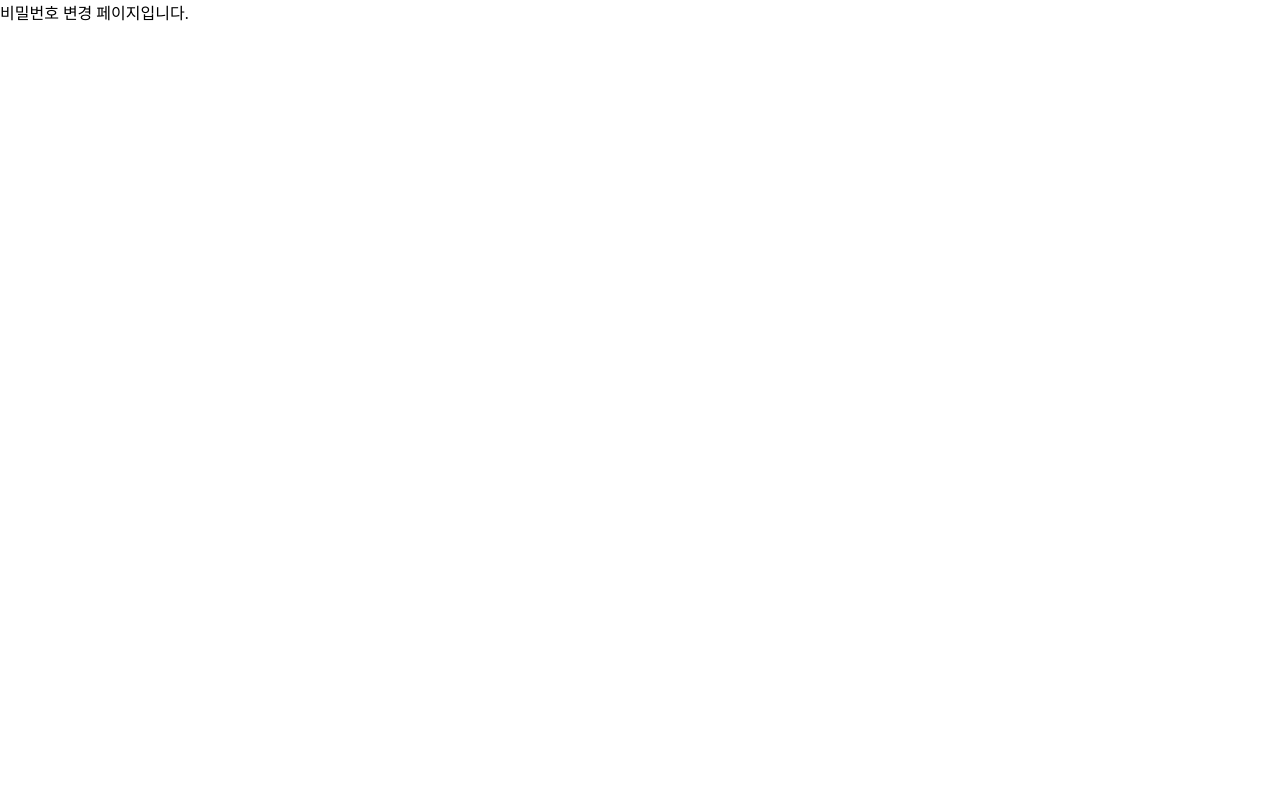
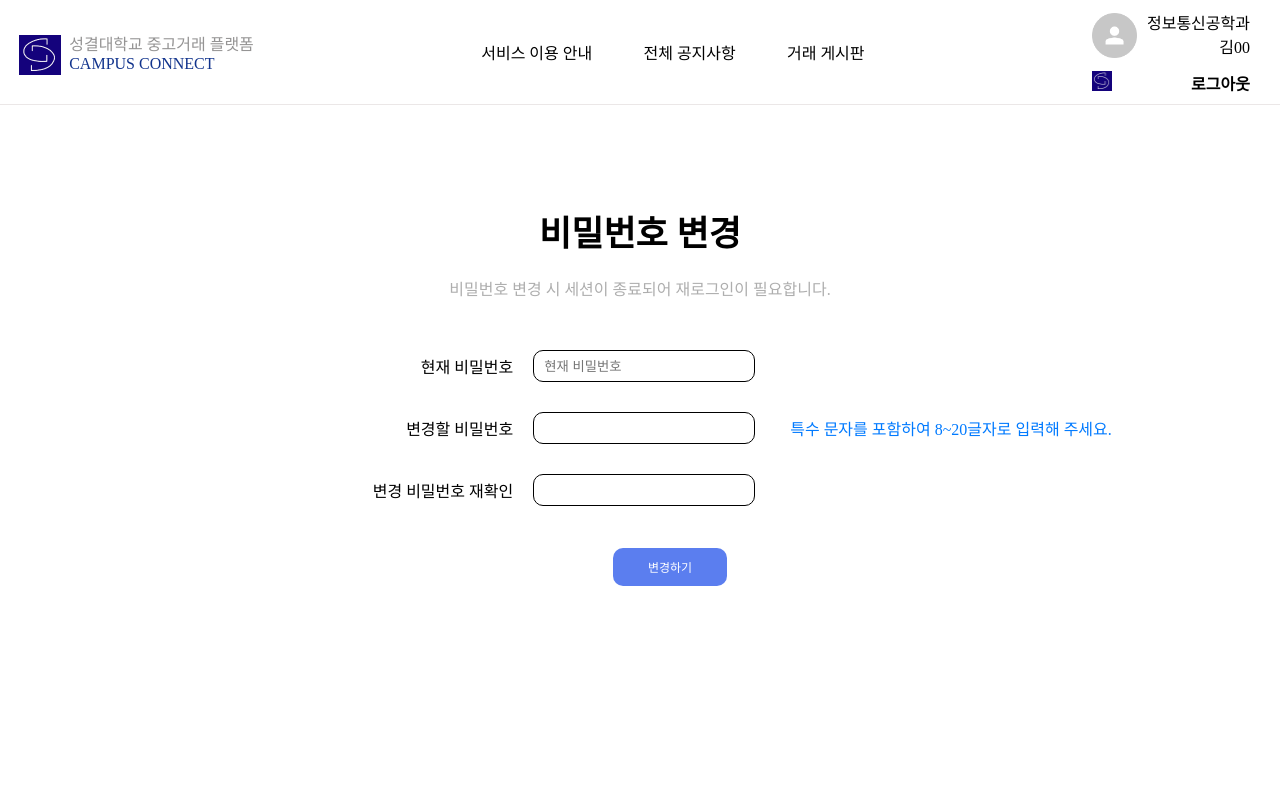
Before and after one commit to Campus-Connect-Team/frontend, a React (Vite) app in the folder campusconnect/: page /editpassword in a window 1280 px wide. Shown: the top 800 px of the page. Built offline with nearby package versions, Linux system fonts and the light colour scheme; the HTML template or start-up script is replaced by a standard one.

Commit message:
비밀번호 변경 페이지 퍼블리싱

```diff
--- a/campusconnect/src/App.jsx
+++ b/campusconnect/src/App.jsx
@@ -6,6 +6,7 @@ import AssignBoardPage from './pages/AssignBoardPage';
 import BoardDetailPage from './pages/BoardDetailPage';
 import BoardPage from './pages/BoardPage';
 import EditMyPage from './pages/EditMyPage';
+import EditMyPageComplete from './pages/EditMyPageComplete';
 import FindPasswordPage from './pages/FindPasswordPage';
 import MyPage from './pages/MyPage';
 import EditPassword from './pages/EditPassword';
@@ -26,6 +27,7 @@ function App() {
         <Route path="boarddetail" element={<BoardDetailPage />} />
         <Route path="/board" element={<BoardPage />} />
         <Route path="/editmypage" element={<EditMyPage />} />
+        <Route path="/editmypagecomplete" element={<EditMyPageComplete />} />
         <Route path="/findpassword" element={<FindPasswordPage />} />
         <Route path="/mypage" element={<MyPage />} />
         <Route path="/editpassword" element={<EditPassword />} />
--- /dev/null
+++ b/campusconnect/src/components/editPassword/EditPassWordTitle.jsx
@@ -0,0 +1,29 @@
+import React from 'react';
+import styled from 'styled-components';
+
+const EditPassWordTitle = () => {
+  return (
+    <StyledWrapper>
+      <div className="title">비밀번호 변경</div>
+      <div className="description">비밀번호 변경 시 세션이 종료되어 재로그인이 필요합니다.</div>
+    </StyledWrapper>
+  );
+};
+
+export default EditPassWordTitle;
+
+const StyledWrapper = styled.div`
+  .title {
+    font-size: 35px;
+    font-weight: bold;
+    display: flex;
+    justify-content: center;
+    margin-bottom: 20px;
+  }
+
+  .description {
+    text-align: center;
+    color: #aeaeae;
+    margin-bottom: 50px;
+  }
+`;
--- /dev/null
+++ b/campusconnect/src/components/editPassword/EditPasswordForm.jsx
@@ -0,0 +1,158 @@
+import React, { useState } from 'react';
+import styled from 'styled-components';
+import { useNavigate } from 'react-router-dom';
+
+const EditPasswordForm = () => {
+  const navigate = useNavigate();
+  const [currentPassword, setCurrentPassword] = useState('');
+  const [newPassword, setNewPassword] = useState('');
+  const [confirmPassword, setConfirmPassword] = useState('');
+  const [isCurrentPasswordValid, setIsCurrentPasswordValid] = useState(false);
+  const [isNewPasswordValid, setIsNewPasswordValid] = useState(false);
+  const [isConfirmPasswordValid, setIsConfirmPasswordValid] = useState(false);
+
+  const validatePassword = (password) => {
+    const containsSpecialChar = /[ `!@#$%^&*()_+\-=[\]{};':"\\|,.<>/?~]/;
+    return containsSpecialChar.test(password) && password.length >= 8 && password.length <= 20;
+  };
+
+  const handleCurrentPasswordChange = (event) => {
+    const value = event.target.value;
+    setCurrentPassword(value);
+    setIsCurrentPasswordValid(value === '1111aaaa!');
+  };
+
+  const handleNewPasswordChange = (event) => {
+    const value = event.target.value;
+    setNewPassword(value);
+    setIsNewPasswordValid(validatePassword(value));
+  };
+
+  const handleConfirmPasswordChange = (event) => {
+    const value = event.target.value;
+    setConfirmPassword(value);
+    setIsConfirmPasswordValid(value === newPassword);
+  };
+
+  const handleSubmit = () => {
+    if (isCurrentPasswordValid && isConfirmPasswordValid) {
+      navigate('/editpasswordcomplete');
+    } else {
+      alert('입력 오류가 있습니다. 다시 확인해주세요.');
+    }
+  };
+
+  return (
+    <StyledWrapper>
+      <form onSubmit={(e) => e.preventDefault()}>
+        <div className="input-wrapper">
+          <div className="label">현재 비밀번호</div>
+          <input
+            type="password"
+            placeholder="현재 비밀번호"
+            value={currentPassword}
+            onChange={handleCurrentPasswordChange}
+          />
+        </div>
+        {currentPassword && (isCurrentPasswordValid ? (
+          <div className="collect">현재 비밀번호와 일치합니다.</div>
+        ) : (
+          <div className="waring">현재 비밀번호가 일치하지 않습니다.</div>
+        ))}
+        <div className="input-wrapper">
+          <div className="label">변경할 비밀번호</div>
+          <input
+            type="password"
+            value={newPassword}
+            onChange={handleNewPasswordChange}
+          />
+          <div className="pw-warning">특수 문자를 포함하여 8~20글자로 입력해 주세요.</div>
+        </div>
+        <div className="input-wrapper">
+          <div className="label">변경 비밀번호 재확인</div>
+          <input
+            type="password"
+            value={confirmPassword}
+            onChange={handleConfirmPasswordChange}
+          />
+        </div>
+        {confirmPassword && (isConfirmPasswordValid ? (
+          <div className="collect">변경 비밀번호와 일치합니다.</div>
+        ) : (
+          <div className="waring">변경 비밀번호와 일치하지 않습니다.</div>
+        ))}
+      </form>
+      <div className="change-btn" onClick={handleSubmit}>
+        <span>변경하기</span>
+      </div>
+    </StyledWrapper>
+  );
+};
+
+export default EditPasswordForm;
+
+const StyledWrapper = styled.div`
+  display: flex;
+  flex-direction: column;
+  align-items: center;
+  padding-left: 150px;
+
+  .input-wrapper {
+    display: flex;
+    margin-bottom: 30px;
+    align-items: center;
+    width: 100%;
+
+    > input {
+      height: 30px;
+      width: 200px;
+      border-radius: 10px;
+      padding: 0 10px;
+      border: 1px solid black;
+    }
+
+    .label {
+      text-align: end;
+      width: 160px;
+      margin-right: 20px;
+    }
+
+    > div {
+      margin-left: 35px;
+    }
+
+    .pw-warning {
+      color: #007aff;
+    }
+  }
+
+  .collect {
+    color: green;
+    padding-left: 220px;
+    font-size: 12px;
+    margin-bottom: 20px;
+    margin-top: -20px;
+  }
+
+  .waring {
+    color: red;
+    padding-left: 220px;
+    font-size: 12px;
+    margin-bottom: 20px;
+    margin-top: -20px;
+  }
+
+  .change-btn {
+    margin-top: 12px;
+    display: flex;
+    margin-bottom: 20px;
+    align-items: center;
+    background-color: #5b7eef;
+    padding: 10px 35px;
+    color: #fff;
+    border-radius: 10px;
+    font-size: 12px;
+    cursor: pointer;
+    margin-right: 90px;
+  }
+`;
--- a/campusconnect/src/pages/EditPassword.jsx
+++ b/campusconnect/src/pages/EditPassword.jsx
@@ -1,5 +1,23 @@
+import styled from 'styled-components';
+import NavBar from '../components/NavBar.jsx';
+import Footer from '../components/Footer.jsx';
+import EditPassWordTitle from '../components/editPassword/EditPassWordTitle.jsx';
+import EditPasswordForm from '../components/editPassword/EditPasswordForm.jsx';
+
 function EditPassword() {
-  return <div>비밀번호 변경 페이지입니다.</div>;
+  return <>
+    <NavBar />
+    <StyledWrapper>
+      <EditPassWordTitle />
+      <EditPasswordForm />
+    </StyledWrapper>
+    <Footer />
+  </>;
 }
 
 export default EditPassword;
+
+const StyledWrapper = styled.div`
+  margin-top: 100px;
+  height: 100%;
+`;
--- a/campusconnect/src/pages/EditPasswordComplete.jsx
+++ b/campusconnect/src/pages/EditPasswordComplete.jsx
@@ -1,5 +1,59 @@
+import NavBar from '../components/NavBar.jsx';
+import Footer from '../components/Footer.jsx';
+import styled from 'styled-components';
+
 function EditPasswordComplete() {
-  return <div>비빌번호 변경 완료 페이지입니다.</div>;
+  return (
+    <>
+      <NavBar />
+      <StyledWrapper>
+        <div className="title-wrapper">
+          비밀번호 변경 완료 !
+        </div>
+        <div className="sub-title">비밀번호가 변경되어 자동으로 로그아웃되었어요. <br />
+          변경하신 비밀번호로 재로그인 부탁드려요
+        </div>
+        <div className="my-page-btn">
+          <div>로그인 페이지로 이동</div>
+        </div>
+      </StyledWrapper>
+      <Footer />
+    </>
+  );
 }
 
 export default EditPasswordComplete;
+
+const StyledWrapper = styled.div`
+  margin-top: 250px;
+  height: 100%;
+
+  .title-wrapper {
+    font-size: 32px;
+    font-weight: bold;
+    display: flex;
+    justify-content: center;
+    padding-bottom: 20px;
+  }
+
+  .sub-title {
+    display: flex;
+    justify-content: center;
+    text-align: center;
+  }
+
+  .my-page-btn {
+    display: flex;
+    justify-content: center;
+    margin: 40px 0;
+    cursor: pointer;
+
+    > div {
+      background-color: #5b7eef;
+      padding: 8px 35px;
+      color: #fff;
+      border-radius: 6px;
+      display: inline-flex;
+    }
+  }
+`;
```
